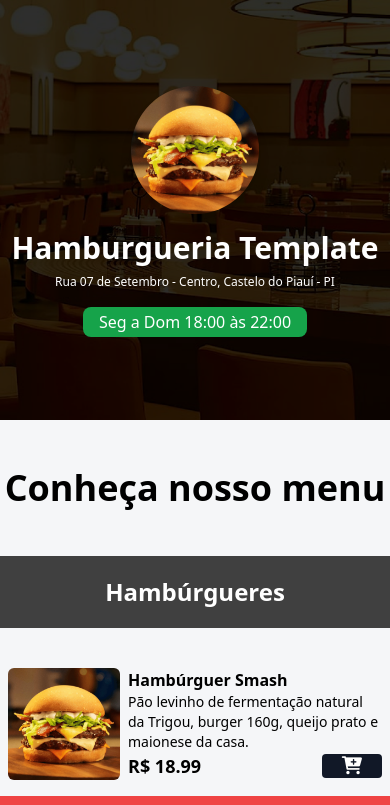
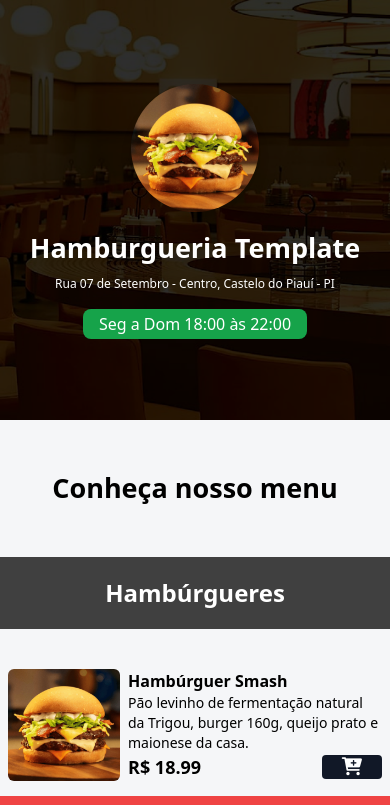
Before and after one commit to Carecsnay/Cardapio-Online, a website: page index.html in a window 390 px wide. Shown: the top 805 px of the page. Drawn offline with Linux system fonts and the light colour scheme.

Commit message:
Fix: CSS

```diff
--- a/index.html
+++ b/index.html
@@ -16,7 +16,7 @@
         <div class="w-full h-full flex flex-col justify-center items-center">
             <img src="./assets/hamb-1.png" alt="Logo Hamburgueria"
                 class="w-32 h-32 rounded-full shadow-lg hover:scale-110 duration-300">
-            <h1 class="sm:text-4xl text-3xl mt-4 mb-2 font-bold text-white ">Hamburgueria Template</h1>
+            <h1 class="px-2 sm:text-4xl text-[27px] mt-4 mb-2 font-bold text-white ">Hamburgueria Template</h1>
             <span class="sm:text-sm text-xs text-white font-medium mb-5">Rua 07 de Setembro - Centro, Castelo do Piauí - PI</span>
             <div>
                 <span class="bg-green-600 px-4 py-1 rounded-lg text-white font-medium" id="date-span">Seg a Dom 18:00 às
@@ -26,7 +26,7 @@
     </header>
     <main>
         <section class="Hambúrgueres">
-            <h2 class="text-4xl md:text-5xl font-bold text-center mt-12 mb-12">Conheça nosso menu</h2>
+            <h2 class="sm:text-4xl text-[27px] md:text-5xl font-bold text-center mt-12 mb-12">Conheça nosso menu</h2>
             <h2 class="text-2xl md:text-3xl font-bold text-center mb-10 p-5 bg-neutral-700 text-white">Hambúrgueres</h2>
             <div class="grid grid-cols-1 md:grid-cols-2 gap-7 mx-auto max-w-7xl px-2 mb-20">
                 <div class="item flex gap-2">
```
Also changed, not shown: styles/output.css.
